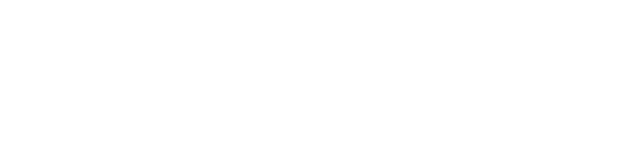
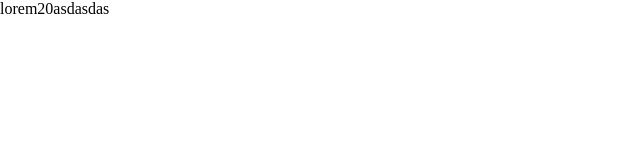
Before and after one commit to Angelo-misuhara/aron, a plain HTML site: page index.html in a window 1280 px wide. Shown: the whole page, without its empty margins (0-640 px from the left). Drawn offline with Linux system fonts and the light colour scheme.

Commit message:
change text in index html

```diff
--- a/index.html
+++ b/index.html
@@ -7,7 +7,7 @@
  <title>Document</title>
 </head>
 <body>
-
+lorem20asdasdas
 
 
 </body>
```
